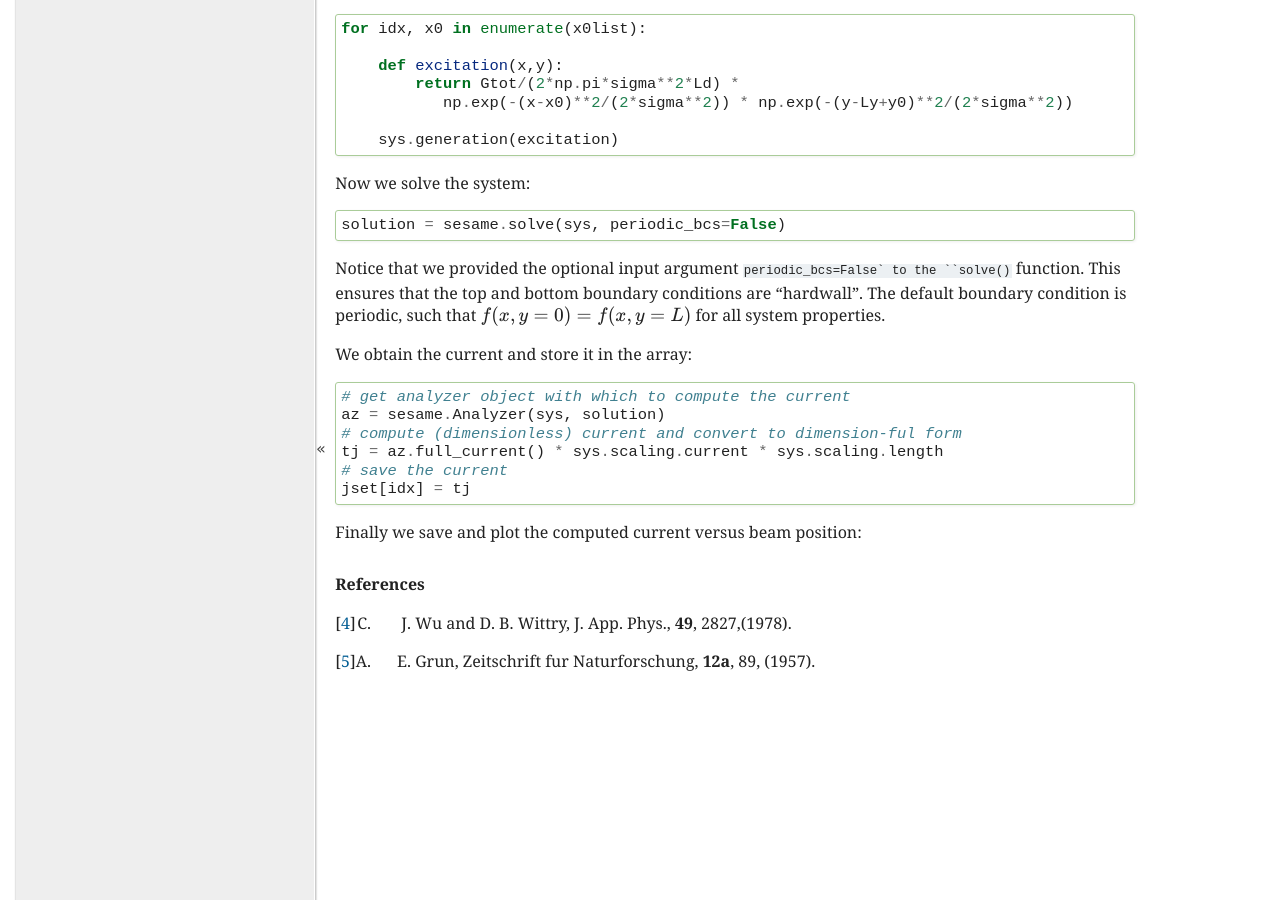
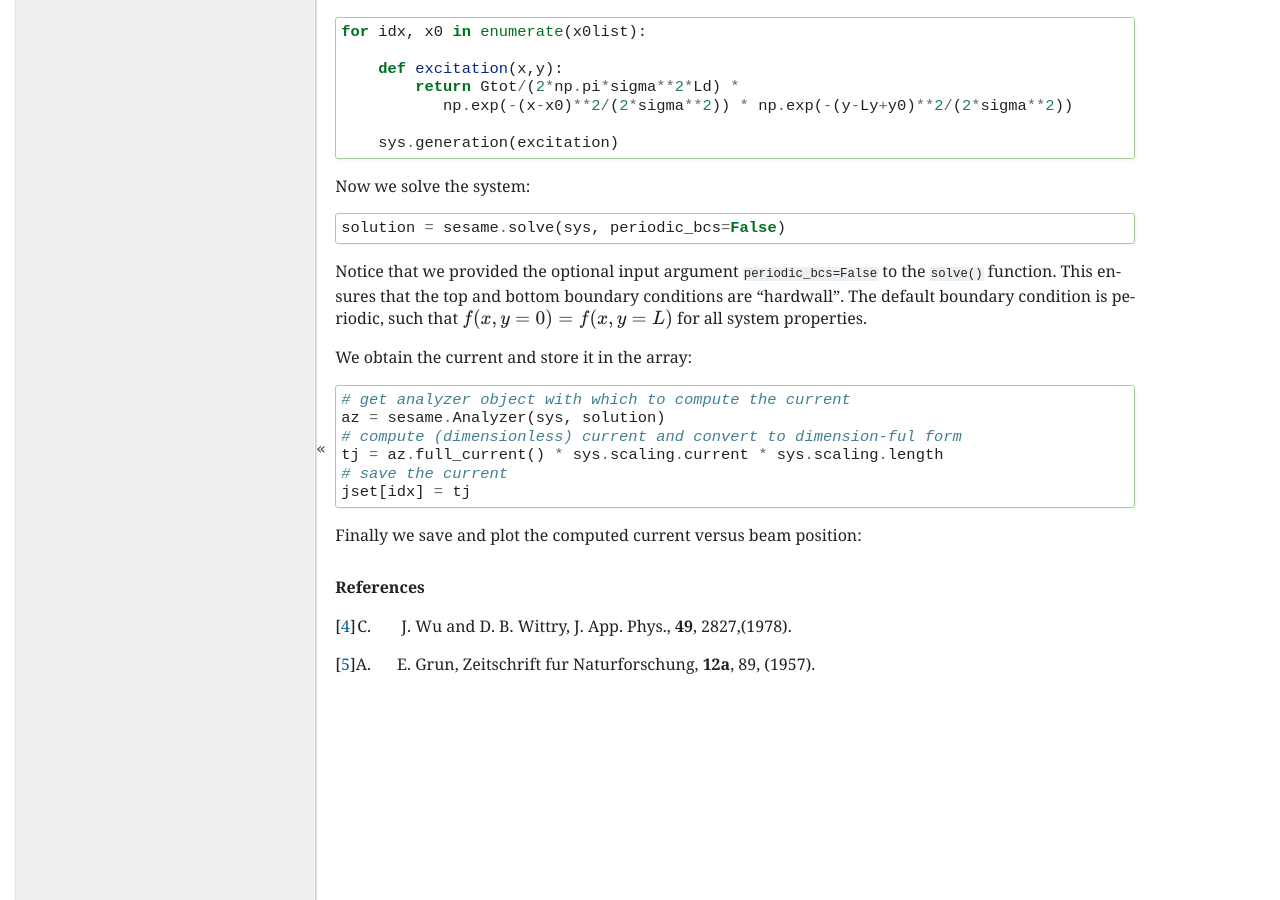
Before and after one commit to usnistgov/sesame, a Sphinx documentation site: the page built from doc/tutorial/tuto_ebic.rst, in a window 1280 px wide and 900 px high, scrolled down 3301 px. Built offline with Sphinx 7.4.7, drawn with Linux system fonts in a browser that asks for light colours; formulas are drawn with MathJax 3.

```diff
--- a/doc/physics/discretization.rst
+++ b/doc/physics/discretization.rst
@@ -33,7 +33,7 @@ Note that here, link indices are denoted with a superscript, while site indices
 are denoted with a subscript.
 
 Next, a key step to ensure numerical stability is to integrate the above in order to
-get a completely discretized version of the current :math:`J^i`.  This discretization is known as the Scharfetter-Gummel scheme [3]_. First, rewrite the hole density in terms of the quasi-Fermi
+get a completely discretized version of the current :math:`J^i`.  This discretization is known as the Scharfetter-Gummel scheme [1]_. First, rewrite the hole density in terms of the quasi-Fermi
 level.
 
 .. math::
--- a/doc/physics/intro.rst
+++ b/doc/physics/intro.rst
@@ -131,7 +131,7 @@ The defect recombination is of Shockley-Read-Hall form:
 .. math::
    R_d = \frac{S_nS_p(n p - n_i^2)}{S_n(n + n_d) + S_p(p + p_d)}.
 
-The charge density :math:`q_d`given by a single defect depends on the defect type (acceptor
+The charge density :math:`q_d` given by a single defect depends on the defect type (acceptor
 or donor)
 
 .. math::
--- a/doc/tutorial/tuto1dHetero.rst
+++ b/doc/tutorial/tuto1dHetero.rst
@@ -1,5 +1,5 @@
 Tutorial 2: I-V curve of a one-dimensional *pn* heterojunction
--------------------------------------------------------------
+--------------------------------------------------------------
 
 In this tutorial we consider a more complex system in 1-dimension: a heterojunction with a Schottky back contact.  The n-type material is CdS and the p-type material is CdTe.  The structure of the script is the same as in the last tutorial, however we must provide more detail to describe a more complex system.
 
--- a/doc/tutorial/tuto_ebic.rst
+++ b/doc/tutorial/tuto_ebic.rst
@@ -160,7 +160,7 @@ Now we solve the system::
 
 	    solution = sesame.solve(sys, periodic_bcs=False)
 
-Notice that we provided the optional input argument ``periodic_bcs=False` to the ``solve()`` function.  This ensures that the top and bottom boundary conditions are "hardwall".  The default boundary condition is periodic, such that :math:`f(x,y=0)=f(x,y=L)` for all system properties.
+Notice that we provided the optional input argument ``periodic_bcs=False`` to the ``solve()`` function.  This ensures that the top and bottom boundary conditions are "hardwall".  The default boundary condition is periodic, such that :math:`f(x,y=0)=f(x,y=L)` for all system properties.
 
 
 We obtain the current and store it in the array::
```
Also changed, not shown: doc/tutorial/EBIC.svg (added), doc/tutorial/ebic.png.
